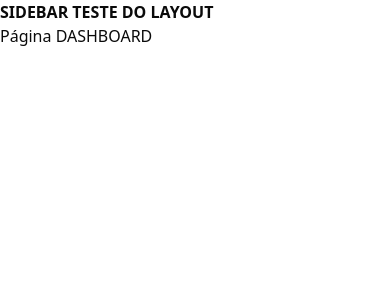
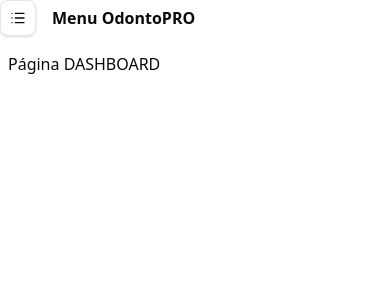
Before and after one commit to 2mauricio21/odontopro, a Next.js app: page /dashboard in a window 390 px wide. Shown: the top 300 px of the page. Built offline with nearby package versions, Linux system fonts and the light colour scheme.

Commit message:
adiciona componente SidebarDashboard e integra ao layout do Dashboard

```diff
--- /dev/null
+++ b/src/app/(panel)/dashboard/_components/sidebar.tsx
@@ -0,0 +1,56 @@
+"use client"
+
+import { useState } from 'react'
+import { usePathname } from 'next/navigation'
+import clsx from 'clsx';
+import {
+  Sheet,
+  SheetContent,
+  SheetDescription,
+  SheetHeader,
+  SheetTitle,
+  SheetTrigger,
+} from "@/components/ui/sheet"
+import { Button } from '@/components/ui/button';
+import { List } from 'lucide-react';
+
+
+export function SidebarDashboard({ children }: { children: React.ReactNode }) {
+
+  const pathname = usePathname(); // usado para pegar o path de navegação
+  const [isCollapsed, setIsCollapsed] = useState(false);
+
+  return (
+    <div className='flex min-h-screen w-full'>
+
+      <div className={clsx("flex flex-1 flex-col transition-all duration-300", {
+        "md:ml-20": isCollapsed,
+        "md:ml-64": !isCollapsed
+      })}>
+
+        <header className='md:hidden'>
+          <Sheet>
+            <div className='flex items-center gap-4'>
+              <SheetTrigger asChild>
+                <Button variant="outline" size="icon" className='md:hidden'>
+                  <List className='w-5 h-5' />
+                </Button>
+              </SheetTrigger>
+
+              <h1 className='text-base md:text-lg font-semibold'>
+                Menu OdontoPRO
+              </h1>
+            </div>
+          </Sheet>
+
+        </header>
+
+        <main className='flex-1 py-4 px-2 md:p-6'>
+          {children}
+        </main>
+
+      </div>
+
+    </div>
+  )
+}
--- a/src/app/(panel)/dashboard/layout.tsx
+++ b/src/app/(panel)/dashboard/layout.tsx
@@ -1,13 +1,15 @@
+import { SidebarDashboard } from "./_components/sidebar";
 
 export default function DashboardLayout({
   children,
 }: {
-  children: React.ReactNode
+  children: React.ReactNode;
 }) {
   return (
     <>
-      <h1 className="font-bold">SIDEBAR TESTE DO LAYOUT</h1>
-      {children}
+      <SidebarDashboard>
+        {children}
+      </SidebarDashboard>
     </>
-  )
+  );
 }
```
